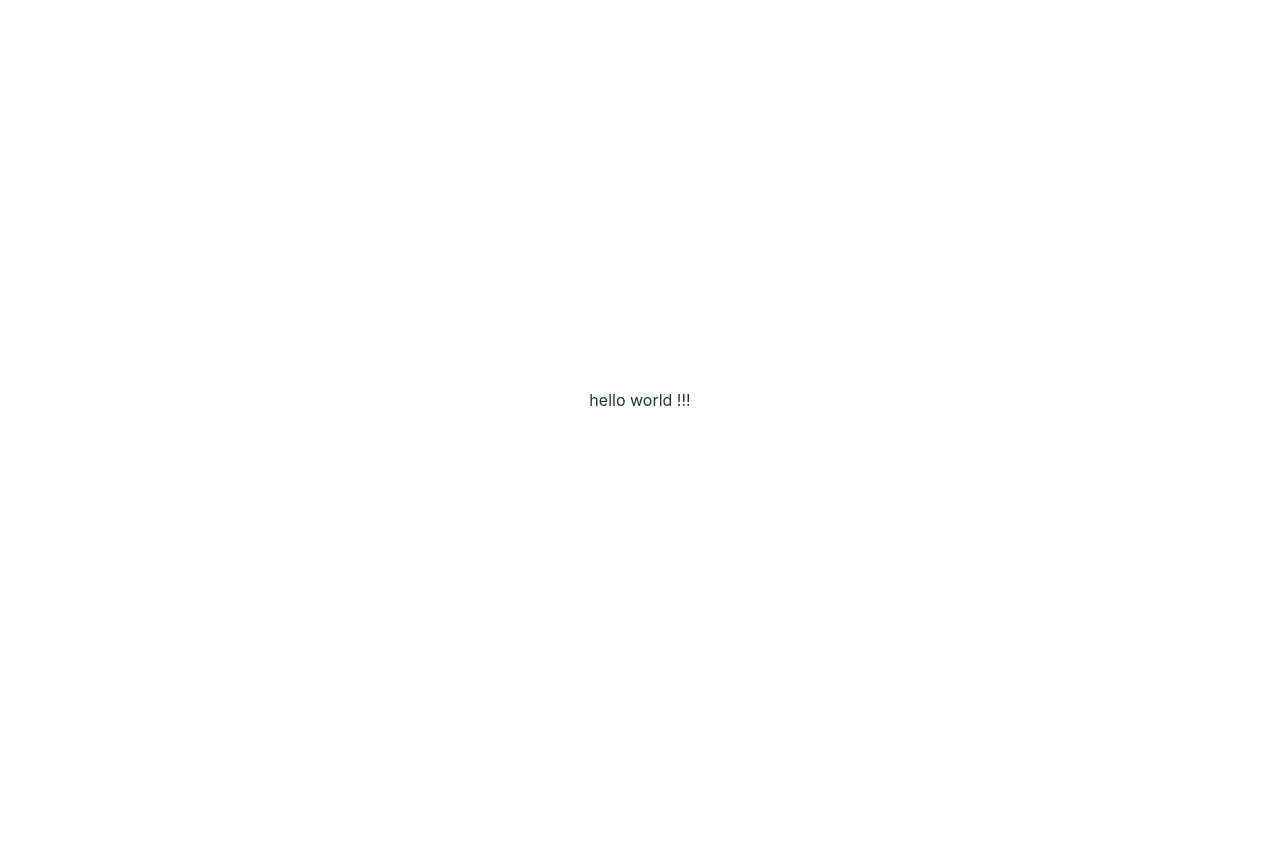
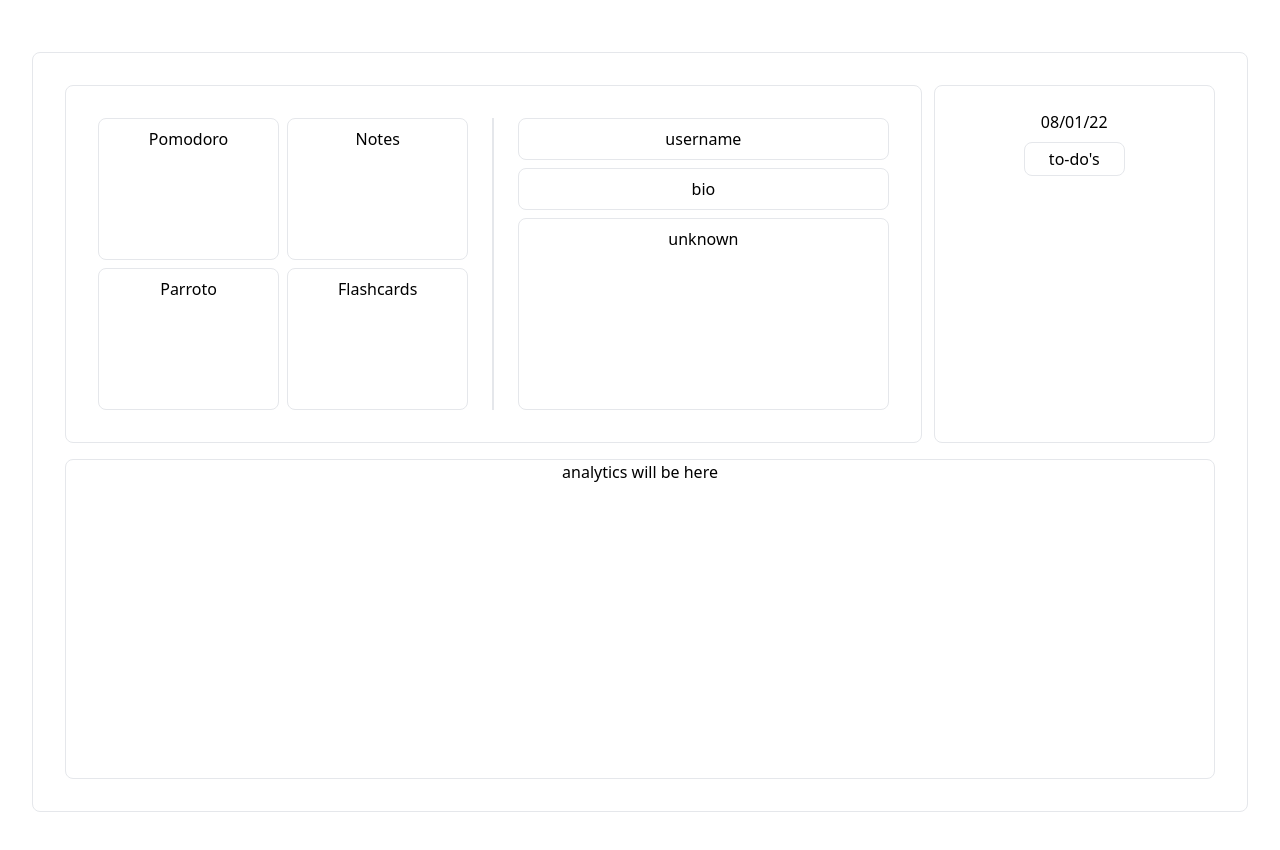
Before and after one commit to Safayet-Mahid/productivity-suit, a React (Vite) app: page / in a window 1280 px wide. Shown: the top 850 px of the page. Before the commit the page ends 800 px from the top, so only its background shows below. Built offline with nearby package versions, Linux system fonts and the light colour scheme.

Commit message:
dashborad layout done

```diff
--- a/index.html
+++ b/index.html
@@ -4,7 +4,7 @@
     <meta charset="UTF-8" />
     <link rel="icon" type="image/svg+xml" href="/vite.svg" />
     <meta name="viewport" content="width=device-width, initial-scale=1.0" />
-    <title>Vite + React</title>
+    <title>Productivity Suit</title>
   </head>
   <body>
     <div id="root"></div>
--- a/package.json
+++ b/package.json
@@ -16,6 +16,9 @@
     "@types/react": "^18.0.26",
     "@types/react-dom": "^18.0.9",
     "@vitejs/plugin-react": "^3.0.0",
+    "autoprefixer": "^10.4.13",
+    "postcss": "^8.4.21",
+    "tailwindcss": "^3.2.4",
     "vite": "^4.0.0"
   }
 }
--- /dev/null
+++ b/postcss.config.cjs
@@ -0,0 +1,6 @@
+module.exports = {
+  plugins: {
+    tailwindcss: {},
+    autoprefixer: {},
+  },
+}
--- a/src/App.jsx
+++ b/src/App.jsx
@@ -1,7 +1,14 @@
 import "./App.css";
+import HomePage from "./pages/HomePage";
+import UserDashboardPage from "./pages/UserDashboardPage";
 
 function App() {
-  return <div className="App">hello world !!!</div>;
+  return (
+    <>
+      {/* <HomePage /> */}
+      <UserDashboardPage />
+    </>
+  );
 }
 
 export default App;
--- /dev/null
+++ b/src/components/Home/Home.jsx
@@ -0,0 +1,7 @@
+import React from "react";
+
+const Home = () => {
+  return <div>Home</div>;
+};
+
+export default Home;
--- /dev/null
+++ b/src/components/UserDashboard/UserDashboard.jsx
@@ -0,0 +1,49 @@
+import React from "react";
+
+const UserDashboard = () => {
+  return (
+
+<div className="flex justify-center items-center container min-h-screen">
+
+    <div className="container space-y-4 border rounded-lg p-8">
+      {/* top  */}
+      <div className=" flex gap-x-3">
+        {/* left  */}
+        <div className="border rounded-lg flex-[3] flex justify-between px-2 py-8  ">
+          {/* features  */}
+          <div className="  flex-1 grid grid-cols-2 gap-2 px-6 border-r-2">
+            <div className="border rounded-lg p-2">Pomodoro</div>
+            <div className="border rounded-lg p-2">Notes</div>
+            <div className="border rounded-lg p-2">Parroto</div>
+            <div className="border rounded-lg p-2">Flashcards</div>
+          </div>
+          {/* user info  */}
+          <div className=" flex-1 space-y-2 px-6">
+            <p className="border rounded-lg p-2">username</p>
+            <p className="border rounded-lg p-2">bio</p>
+            <div className="border rounded-lg p-2 h-48">unknown</div>
+          </div>
+        </div>
+
+        {/* right  */}
+        <div className="border rounded-lg flex-1 py-6">
+          <p>08/01/22</p>
+          {/* todos */}
+          <div className="p-2 ">
+            <h4 className="border w-fit mx-auto px-6 py-1  rounded-lg">
+              to-do's
+            </h4>
+            {/* todos list  */}
+            <div></div>
+          </div>
+        </div>
+      </div>
+
+      {/* analytics  */}
+      <div className="border rounded-lg h-80">analytics will be here</div>
+    </div>
+</div>
+  );
+};
+
+export default UserDashboard;
--- a/src/index.css
+++ b/src/index.css
@@ -1,70 +1,3 @@
-:root {
-  font-family: Inter, Avenir, Helvetica, Arial, sans-serif;
-  font-size: 16px;
-  line-height: 24px;
-  font-weight: 400;
-
-  color-scheme: light dark;
-  color: rgba(255, 255, 255, 0.87);
-  background-color: #242424;
-
-  font-synthesis: none;
-  text-rendering: optimizeLegibility;
-  -webkit-font-smoothing: antialiased;
-  -moz-osx-font-smoothing: grayscale;
-  -webkit-text-size-adjust: 100%;
-}
-
-a {
-  font-weight: 500;
-  color: #646cff;
-  text-decoration: inherit;
-}
-a:hover {
-  color: #535bf2;
-}
-
-body {
-  margin: 0;
-  display: flex;
-  place-items: center;
-  min-width: 320px;
-  min-height: 100vh;
-}
-
-h1 {
-  font-size: 3.2em;
-  line-height: 1.1;
-}
-
-button {
-  border-radius: 8px;
-  border: 1px solid transparent;
-  padding: 0.6em 1.2em;
-  font-size: 1em;
-  font-weight: 500;
-  font-family: inherit;
-  background-color: #1a1a1a;
-  cursor: pointer;
-  transition: border-color 0.25s;
-}
-button:hover {
-  border-color: #646cff;
-}
-button:focus,
-button:focus-visible {
-  outline: 4px auto -webkit-focus-ring-color;
-}
-
-@media (prefers-color-scheme: light) {
-  :root {
-    color: #213547;
-    background-color: #ffffff;
-  }
-  a:hover {
-    color: #747bff;
-  }
-  button {
-    background-color: #f9f9f9;
-  }
-}
+@tailwind base;
+@tailwind components;
+@tailwind utilities;
--- /dev/null
+++ b/src/pages/HomePage.jsx
@@ -0,0 +1,7 @@
+import Home from "../components/Home/Home";
+
+const HomePage = () => {
+  return <Home />;
+};
+
+export default HomePage;
--- /dev/null
+++ b/src/pages/UserDashboardPage.jsx
@@ -0,0 +1,10 @@
+import React from 'react'
+import UserDashboard from '../components/UserDashboard/UserDashboard'
+
+const UserDashboardPage = () => {
+  return (
+    <UserDashboard/>
+  )
+}
+
+export default UserDashboardPage
--- /dev/null
+++ b/tailwind.config.cjs
@@ -0,0 +1,11 @@
+/** @type {import('tailwindcss').Config} */
+module.exports = {
+  content: [
+    "./index.html",
+    "./src/**/*.{js,ts,jsx,tsx}",
+  ],
+  theme: {
+    extend: {},
+  },
+  plugins: [],
+}
```
Also changed, not shown: 1 other file (tests, documents, lock files or other folders).
